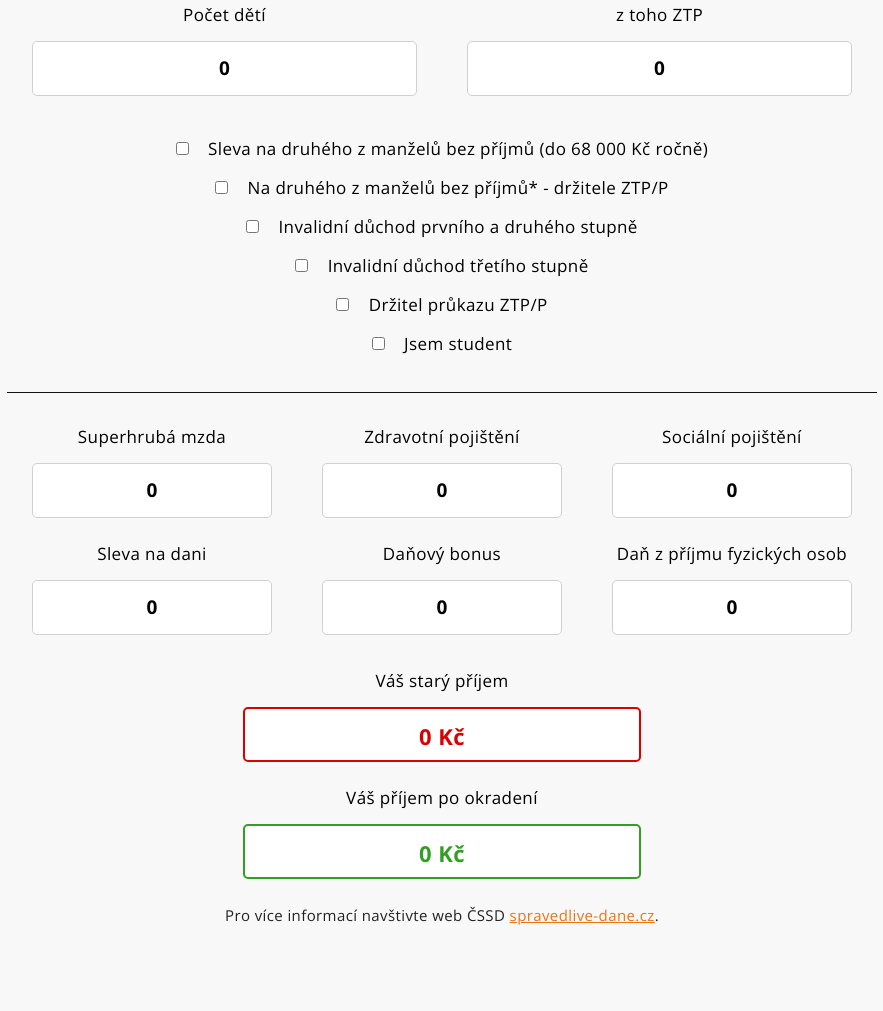
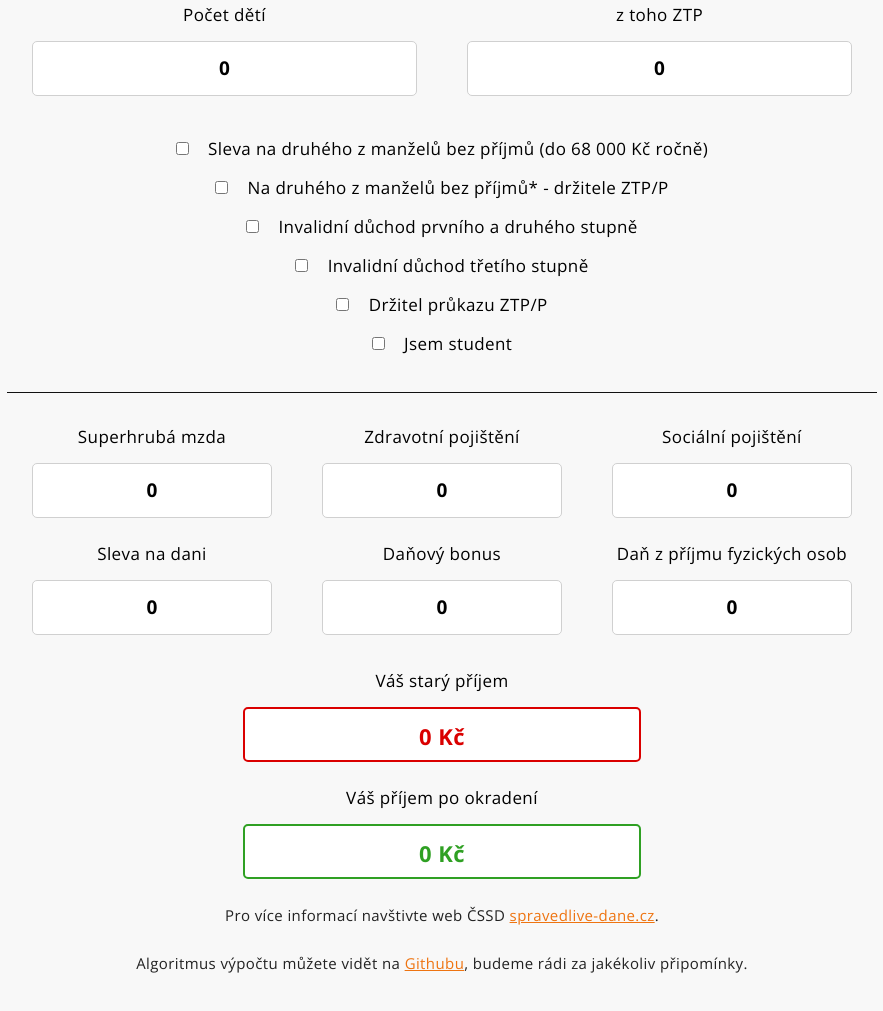
Before and after one commit to BLACKBERRYIT/nespravedlive-dane.cz, a plain HTML site: page index.html in a window 1280 px wide. Shown: the part 1102-2113 px from the top of the page, without its empty margins (198-1081 px from the left). Drawn offline with nearby package versions, Linux system fonts and the light colour scheme.

Commit message:
Github link

```diff
--- a/index.html
+++ b/index.html
@@ -147,6 +147,9 @@
                     <p class="text">
                         Pro více informací navštivte web ČSSD <a href="http://www.spravedlive-dane.cz/index.html#kudy-chodil-tudy-krad-socialni-demokrat">spravedlive-dane.cz</a>.
                     </p>
+                    <p class="text">
+                        Algoritmus výpočtu můžete vidět na <a href="https://github.com/isnotgood/nespravedlive-dane.cz/blob/master/svinstvo.js">Githubu</a>, budeme rádi za jakékoliv připomínky.
+                    </p>
                 </fieldset>
             </form>
         </div>
```
